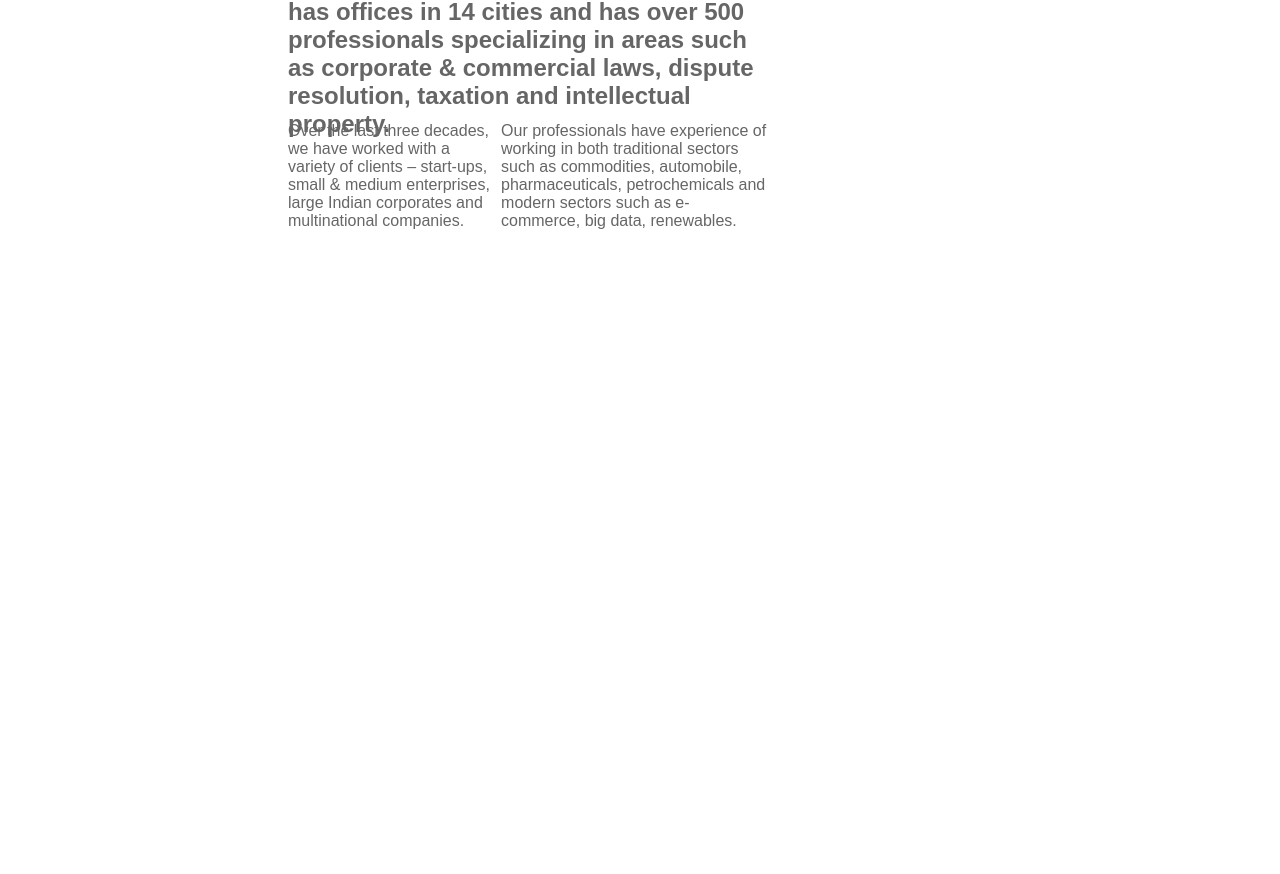
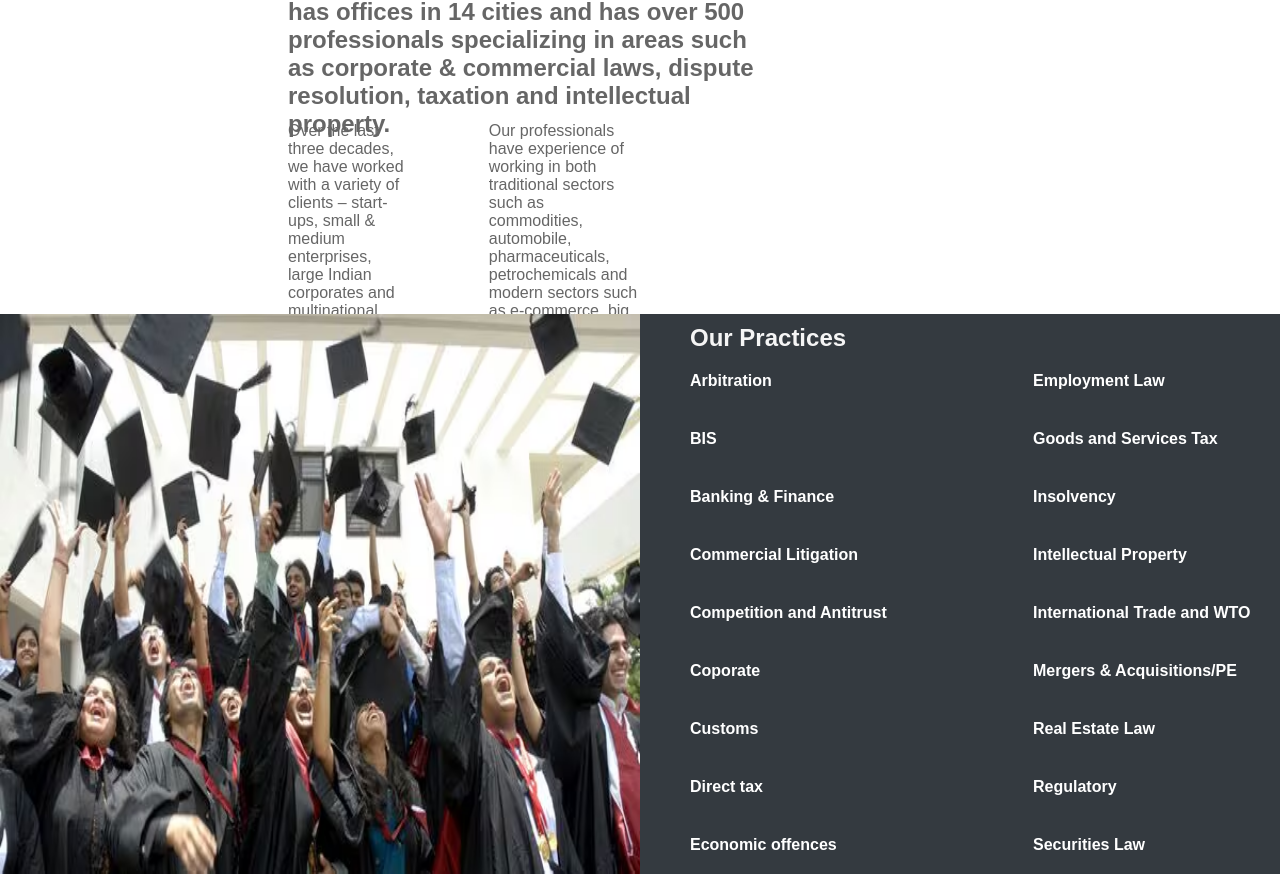
Before and after one commit to arya230/Attorney-Website, a React (Vite) app: page / in a window 1280 px wide. Shown: the part 1018-1892 px from the top of the page. Before the commit the page ends 1248 px from the top, so only its background shows below. Built offline with nearby package versions, Linux system fonts and the light colour scheme.

Commit message:
subUrls section completed

```diff
--- a/src/App.css
+++ b/src/App.css
@@ -73,7 +73,68 @@
   margin-top: 100px;
   display: flex;
   padding-left: 18em;
-  height: 10vh;
-  width: 60vw;
+  height: 8vh;
+  width: 50vw;
   color: #666;
 }
+
+.second-div {
+  padding-left: 5em;
+}
+.sub-urls-section {
+  margin-top: 8em;
+  display: flex;
+}
+
+section > h2 {
+  margin-top:  10px;
+}
+
+.sub-urls-section > * {
+  width: 50vw;
+  height: auto;
+  background-color: #343a40;
+  color: whitesmoke;
+}
+
+.sub-urls-section > section {
+  padding-left: 50px;
+  display: flex;
+  flex-direction: column;
+  /* justify-content: center; */
+}
+
+.col-wrapper {
+  display: flex;
+  justify-content: space-between;
+  gap: 6em;
+  /* background-color: #343a40; */
+}
+
+.col1, .col2 {
+  width: 50%;
+}
+
+.col1 ul, .col2 ul {
+  padding: 0;
+  margin: 0;
+}
+
+.col1 li, .col2 li {
+  list-style: none;
+  padding: 20px 0;
+  font-size: 1rem;
+  color: whitesmoke;
+}
+
+.col1 a, .col2 a {
+  text-decoration: none;
+  color: white;
+  /* color: #333; */
+  transition: color 0.3s;
+  font-weight: bolder;
+}
+
+.col1 a:hover, .col2 a:hover {
+  color: whitesmoke;
+}
--- a/src/pages/Home.tsx
+++ b/src/pages/Home.tsx
@@ -9,6 +9,7 @@ import img3 from "../assets/realestate4.avif"
 import img4 from "../assets/realestate5.png"
 import img5 from "../assets/realestate6.jpg"
 import img6 from "../assets/realestate7.jpeg"
+import suburlsImg from "../assets/sub-urls-img.avif"
 
 
 
@@ -75,8 +76,83 @@ const Home: React.FC = () => (
     <h2>Lakshmikumaran & Sridharan is a full-service law firm based in India. The firm has offices in 14 cities and has over 500 professionals specializing in areas such as corporate & commercial laws, dispute resolution, taxation and intellectual property.</h2>
     <div className="inner-content">
         <p>Over the last three decades, we have worked with a variety of clients – start-ups, small & medium enterprises, large Indian corporates and multinational companies.</p>
-        <p>Our professionals have experience of working in both traditional sectors such as commodities, automobile, pharmaceuticals, petrochemicals and modern sectors such as e-commerce, big data, renewables.</p>
+        <p className='second-div'>Our professionals have experience of working in both traditional sectors such as commodities, automobile, pharmaceuticals, petrochemicals and modern sectors such as e-commerce, big data, renewables.</p>
     </div>
+  </div>
+
+
+  <div className="sub-urls-section">
+    <img src={suburlsImg} alt="" />
+    <section>
+        <h2>Our Practices</h2>
+        <div className="col-wrapper">
+
+
+        <div className="col1">
+        <ul>
+            <li>
+                <a href="#">Arbitration</a>
+            </li>
+            <li>
+                <a href="#">BIS</a>
+            </li>
+            <li>
+                <a href="#">Banking & Finance</a>
+            </li>
+            <li>
+                <a href="#">Commercial Litigation</a>
+            </li>
+            <li>
+                <a href="#">Competition and Antitrust</a>
+            </li>
+            <li>
+                <a href="#">Coporate</a>
+            </li>
+            <li>
+                <a href="#">Customs</a>
+            </li>
+            <li>
+                <a href="#">Direct tax</a>
+            </li>
+            <li>
+                <a href="#">Economic offences</a>
+            </li>
+        </ul>
+        </div>
+        <div className="col2">
+        <ul>
+            <li>
+                <a href="#">Employment Law</a>
+            </li>
+            <li>
+                <a href="#">Goods and Services Tax</a>
+            </li>
+            <li>
+                <a href="#">Insolvency</a>
+            </li>
+            <li>
+                <a href="#">Intellectual Property</a>
+            </li>
+            <li>
+                <a href="#">International Trade and WTO</a>
+            </li>
+            <li>
+                <a href="#">Mergers & Acquisitions/PE</a>
+            </li>
+            <li>
+                <a href="#">Real Estate Law</a>
+            </li>
+            <li>
+                <a href="#">Regulatory</a>
+            </li>
+            <li>
+                <a href="#">Securities Law</a>
+            </li>
+        </ul>
+        </div>
+        </div>
+    </section>
+
   </div>
 
   </>
```
Also changed, not shown: src/assets/sub-urls-img.avif (added).
